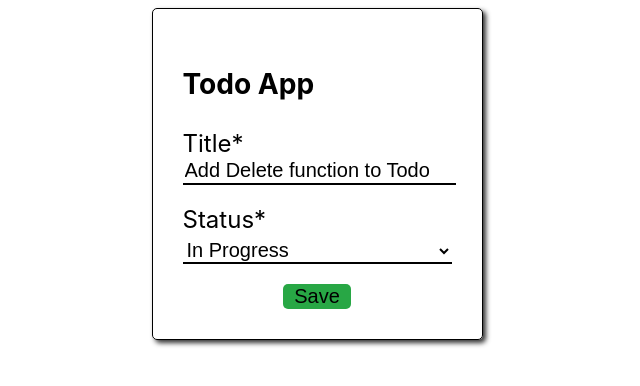
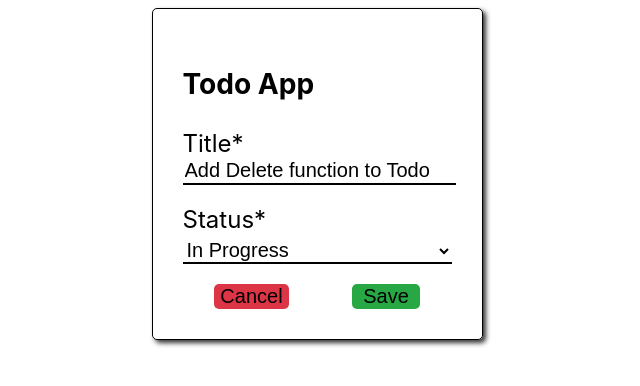
Before and after one commit to Davidson015/TodoDjango, a Django app: page /update/71/ in a window 1280 px wide. Shown: the top 386 px of the page, without its empty margins (323-963 px from the left). Run offline with Django 4.2, Linux system fonts and the light colour scheme; data comes from the database, SQL or seed files in the repository; some libraries are stand-ins or nearby versions.

Commit message:
Style: Add 'Cancel' option to the update.html template

```diff
--- a/static/css/styles.css
+++ b/static/css/styles.css
@@ -88,6 +88,14 @@ input[type=submit]:active {
   background-color: #c82333;
 }
 
+.update-choice {
+  display: flex;
+}
+
+.update-choice button {
+  margin: auto;
+}
+
 a {
   text-decoration: none;
   color: black;
--- a/templates/update.html
+++ b/templates/update.html
@@ -18,7 +18,11 @@
         <form method="post" novalidate>
           {% csrf_token %}
           {{form|crispy}}
-          <input type="submit" value="Save">
+
+          <div class="update-choice">
+            <button class="delete"><a href="{% url 'home' %}">Cancel</a></button>
+            <input type="submit" value="Save">
+          </div>
         </form>
 
         <!-- Uncomment the next section to view the Todo that is to be updated -->
```
